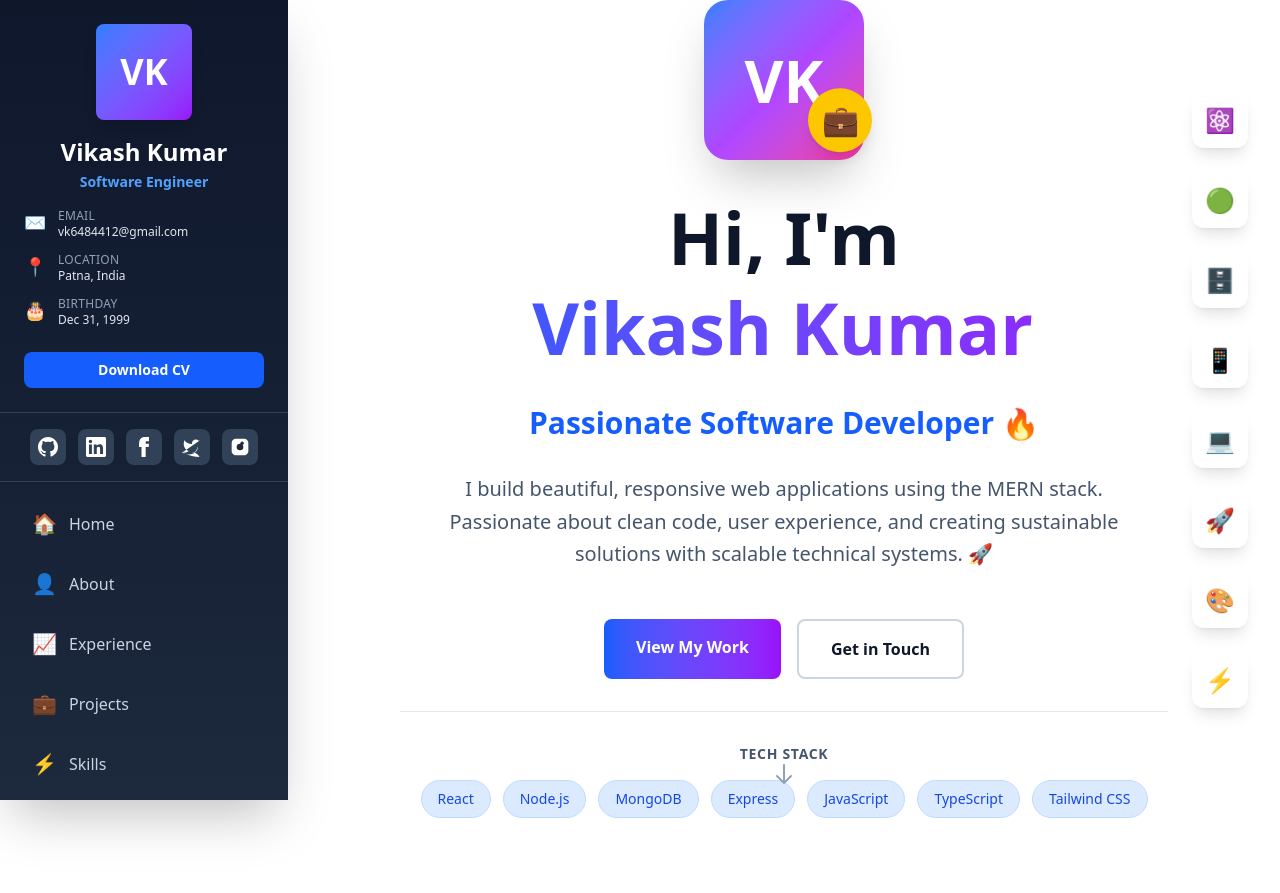
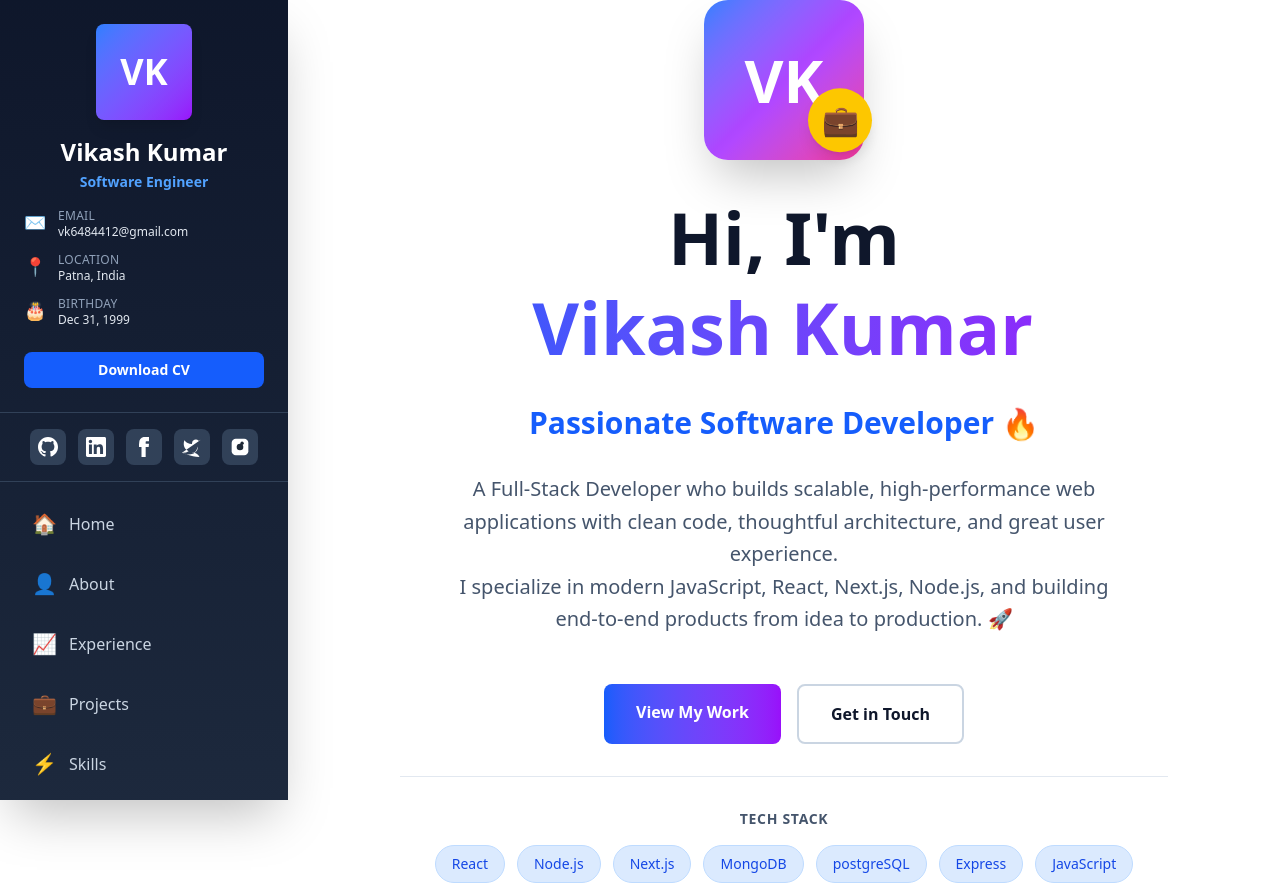
Before and after one commit to gitsforvikki/Portfolio, a Next.js app: page / in a window 1280 px wide. Shown: the top 893 px of the page. Built offline with nearby package versions, Linux system fonts and the light colour scheme.

Commit message:
hero section optimized

```diff
--- a/app/globals.css
+++ b/app/globals.css
@@ -57,7 +57,8 @@ button:focus {
 
 /* Wave animation */
 @keyframes wave {
-  0%, 100% {
+  0%,
+  100% {
     transform: rotate(0deg);
   }
   25% {
@@ -90,10 +91,12 @@ button:focus {
 }
 
 @keyframes blink {
-  0%, 49% {
+  0%,
+  49% {
     border-right-color: rgba(59, 130, 246, 1);
   }
-  50%, 100% {
+  50%,
+  100% {
     border-right-color: transparent;
   }
 }
@@ -102,7 +105,9 @@ button:focus {
   overflow: hidden;
   border-right: 3px solid rgb(59, 130, 246);
   white-space: nowrap;
-  animation: typing 3s steps(50, end) forwards, blink 0.7s infinite;
+  animation:
+    typing 3s steps(50, end) forwards,
+    blink 0.7s infinite;
 }
 
 /* Fade in animation */
@@ -176,3 +181,10 @@ button:focus {
 .pop-in {
   animation: popIn 0.5s cubic-bezier(0.68, -0.55, 0.265, 1.55) forwards;
 }
+
+
+@layer utilities {
+  .custom-text-gradient {
+    @apply bg-gradient-to-r from-blue-600 to-purple-600 bg-clip-text text-transparent;
+  }
+}
--- a/components/sections/Contact.tsx
+++ b/components/sections/Contact.tsx
@@ -12,10 +12,11 @@ export default function Contact() {
           {/* Header */}
           <div className="text-center space-y-4 fade-in">
             <h2 className="text-4xl md:text-6xl font-black text-slate-900 dark:text-white">
-              Get In <span className="bg-gradient-to-r from-blue-600 to-purple-600 bg-clip-text text-transparent">Touch</span>
+              Get In <span className="custom-text-gradient">Touch</span>
             </h2>
             <p className="text-slate-600 dark:text-slate-400 text-lg">
-              Have a question or want to work together? I'd love to hear from you! Let's create something amazing together.
+              Have a question or want to work together? I'd love to hear from
+              you! Let's create something amazing together.
             </p>
           </div>
 
@@ -102,7 +103,10 @@ export default function Contact() {
           {/* CTA */}
           <div className="text-center p-8 bg-gradient-to-r from-blue-50 to-purple-50 dark:from-slate-800 dark:to-slate-800 rounded-3xl border border-blue-100 dark:border-slate-700 fade-in-delay-2">
             <p className="text-slate-700 dark:text-slate-300 text-lg">
-              💡 Prefer a quick chat? <span className="font-semibold">Feel free to reach out on any of my social platforms!</span>
+              💡 Prefer a quick chat?{" "}
+              <span className="font-semibold">
+                Feel free to reach out on any of my social platforms!
+              </span>
             </p>
           </div>
         </div>
--- a/components/sections/Experience.tsx
+++ b/components/sections/Experience.tsx
@@ -30,13 +30,16 @@ export default function Experience() {
   ];
 
   return (
-    <section id="experience" className="min-h-screen flex items-center py-20 px-4">
+    <section
+      id="experience"
+      className="min-h-screen flex items-center py-20 px-4"
+    >
       <div className="max-w-4xl mx-auto w-full">
         <div className="space-y-12">
           {/* Section Header */}
           <div className="text-center fade-in">
             <h2 className="text-4xl md:text-6xl font-black text-slate-900 dark:text-white mb-4">
-              Work <span className="bg-gradient-to-r from-blue-600 to-purple-600 bg-clip-text text-transparent">Experience</span>
+              Work <span className="custom-text-gradient">Experience</span>
             </h2>
             <p className="text-slate-600 dark:text-slate-400 text-lg">
               My professional journey and roles I've held
@@ -62,7 +65,9 @@ export default function Experience() {
                     opacity: 0,
                   }}
                 >
-                  <div className={`flex gap-4 md:gap-0 md:items-center ${index % 2 === 0 ? "md:flex-row" : "md:flex-row-reverse"}`}>
+                  <div
+                    className={`flex gap-4 md:gap-0 md:items-center ${index % 2 === 0 ? "md:flex-row" : "md:flex-row-reverse"}`}
+                  >
                     {/* Desktop Content */}
                     <div className="hidden md:block md:w-1/2 md:px-8">
                       <div
@@ -98,7 +103,8 @@ export default function Experience() {
                     {/* Timeline Dot */}
                     <div className="flex justify-center md:w-auto">
                       <div className="relative z-10">
-                        <div className="w-16 h-16 rounded-full bg-gradient-to-br from-blue-600 to-purple-600 flex items-center justify-center text-white text-3xl shadow-lg ring-4 ring-white dark:ring-slate-950 transform hover:scale-110 transition-transform duration-300 animate-bounce"
+                        <div
+                          className="w-16 h-16 rounded-full bg-gradient-to-br from-blue-600 to-purple-600 flex items-center justify-center text-white text-3xl shadow-lg ring-4 ring-white dark:ring-slate-950 transform hover:scale-110 transition-transform duration-300 animate-bounce"
                           style={{
                             animation: `popIn 0.5s cubic-bezier(0.68, -0.55, 0.265, 1.55) ${0.2 + index * 0.15}s forwards`,
                             opacity: 0,
--- a/components/sections/Hero.tsx
+++ b/components/sections/Hero.tsx
@@ -11,9 +11,12 @@ export default function Hero() {
   ];
 
   return (
-    <section id="home" className="relative min-h-screen flex items-center px-4 py-20 md:py-0 overflow-hidden">
+    <section
+      id="home"
+      className="relative min-h-screen flex items-center px-4 py-20 md:py-0 overflow-hidden"
+    >
       {/* Side Icons - Right */}
-      <div className="hidden lg:flex fixed right-8 top-1/2 -translate-y-1/2 flex-col gap-6 z-10">
+      {/* <div className="hidden lg:flex fixed right-8 top-1/2 -translate-y-1/2 flex-col gap-6 z-10">
         {skillIcons.map((skill, index) => (
           <div
             key={index}
@@ -25,7 +28,7 @@ export default function Hero() {
             </span>
           </div>
         ))}
-      </div>
+      </div> */}
 
       {/* Main Content */}
       <div className="max-w-3xl mx-auto w-full">
@@ -46,7 +49,7 @@ export default function Hero() {
           <div className="space-y-4">
             <h1 className="text-5xl md:text-7xl font-black text-slate-900 dark:text-white leading-tight">
               <span className="fade-in">Hi, I'm</span>{" "}
-              <span className="bg-gradient-to-r from-blue-600 to-purple-600 bg-clip-text text-transparent inline-block typing-text">
+              <span className="custom-text-gradient inline-block typing-text">
                 Vikash Kumar
               </span>
             </h1>
@@ -59,7 +62,11 @@ export default function Hero() {
 
           {/* Description */}
           <p className="text-lg md:text-xl text-slate-600 dark:text-slate-400 max-w-2xl mx-auto leading-relaxed fade-in-delay-3">
-            I build beautiful, responsive web applications using the MERN stack. Passionate about clean code, user experience, and creating sustainable solutions with scalable technical systems. 🚀
+            A Full-Stack Developer who builds scalable, high-performance web
+            applications with clean code, thoughtful architecture, and great
+            user experience.
+            <br />I specialize in modern JavaScript, React, Next.js, Node.js,
+            and building end-to-end products from idea to production. 🚀
           </p>
 
           {/* CTA Buttons */}
@@ -84,7 +91,17 @@ export default function Hero() {
               Tech Stack
             </p>
             <div className="flex flex-wrap justify-center gap-3">
-              {["React", "Node.js", "MongoDB", "Express", "JavaScript", "TypeScript", "Tailwind CSS"].map((tech, idx) => (
+              {[
+                "React",
+                "Node.js",
+                "Next.js",
+                "MongoDB",
+                "postgreSQL",
+                "Express",
+                "JavaScript",
+                "TypeScript",
+                "Tailwind CSS",
+              ].map((tech, idx) => (
                 <span
                   key={idx}
                   className="px-4 py-2 bg-blue-100 dark:bg-blue-900/30 text-blue-700 dark:text-blue-300 rounded-full font-medium text-sm border border-blue-200 dark:border-blue-800 transform hover:scale-110 hover:shadow-lg transition-all duration-300"
@@ -102,7 +119,7 @@ export default function Hero() {
       </div>
 
       {/* Scroll Indicator */}
-      <div className="absolute bottom-8 left-1/2 -translate-x-1/2 animate-bounce fade-in-delay-4">
+      <div className="absolute bottom-0 left-1/2 -translate-x-1/2 animate-bounce fade-in-delay-4">
         <svg
           className="w-6 h-6 text-slate-400 dark:text-slate-500"
           fill="none"
--- a/components/sections/Projects.tsx
+++ b/components/sections/Projects.tsx
@@ -35,12 +35,15 @@ export default function Projects() {
   ];
 
   return (
-    <section id="projects" className="min-h-screen flex items-center py-20 px-4">
+    <section
+      id="projects"
+      className="min-h-screen flex items-center py-20 px-4"
+    >
       <div className="max-w-6xl mx-auto w-full">
         <div className="space-y-12">
           <div className="text-center fade-in">
             <h2 className="text-4xl md:text-6xl font-black text-slate-900 dark:text-white mb-4">
-              Featured <span className="bg-gradient-to-r from-blue-600 to-purple-600 bg-clip-text text-transparent">Projects</span>
+              Featured <span className="custom-text-gradient">Projects</span>
             </h2>
             <p className="text-slate-600 dark:text-slate-400 text-lg">
               Check out some of my recent work and projects
@@ -86,7 +89,9 @@ export default function Projects() {
                     className="inline-flex items-center gap-2 text-blue-600 dark:text-blue-400 font-bold hover:gap-3 transition-all duration-300 group/link pt-2"
                   >
                     View Project
-                    <span className="group-hover/link:translate-x-1 transition-transform">→</span>
+                    <span className="group-hover/link:translate-x-1 transition-transform">
+                      →
+                    </span>
                   </a>
                 </div>
               </div>
--- a/components/sections/Skills.tsx
+++ b/components/sections/Skills.tsx
@@ -28,7 +28,8 @@ export default function Skills() {
         <div className="space-y-12">
           <div className="text-center fade-in">
             <h2 className="text-4xl md:text-6xl font-black text-slate-900 dark:text-white mb-4">
-              Skills & <span className="bg-gradient-to-r from-blue-600 to-purple-600 bg-clip-text text-transparent">Technologies</span>
+              Skills &{" "}
+              <span className="custom-text-gradient">Technologies</span>
             </h2>
             <p className="text-slate-600 dark:text-slate-400 text-lg">
               Technologies and tools I work with
```
Also changed, not shown: components/sections/About.tsx (+10 -8 lines).
